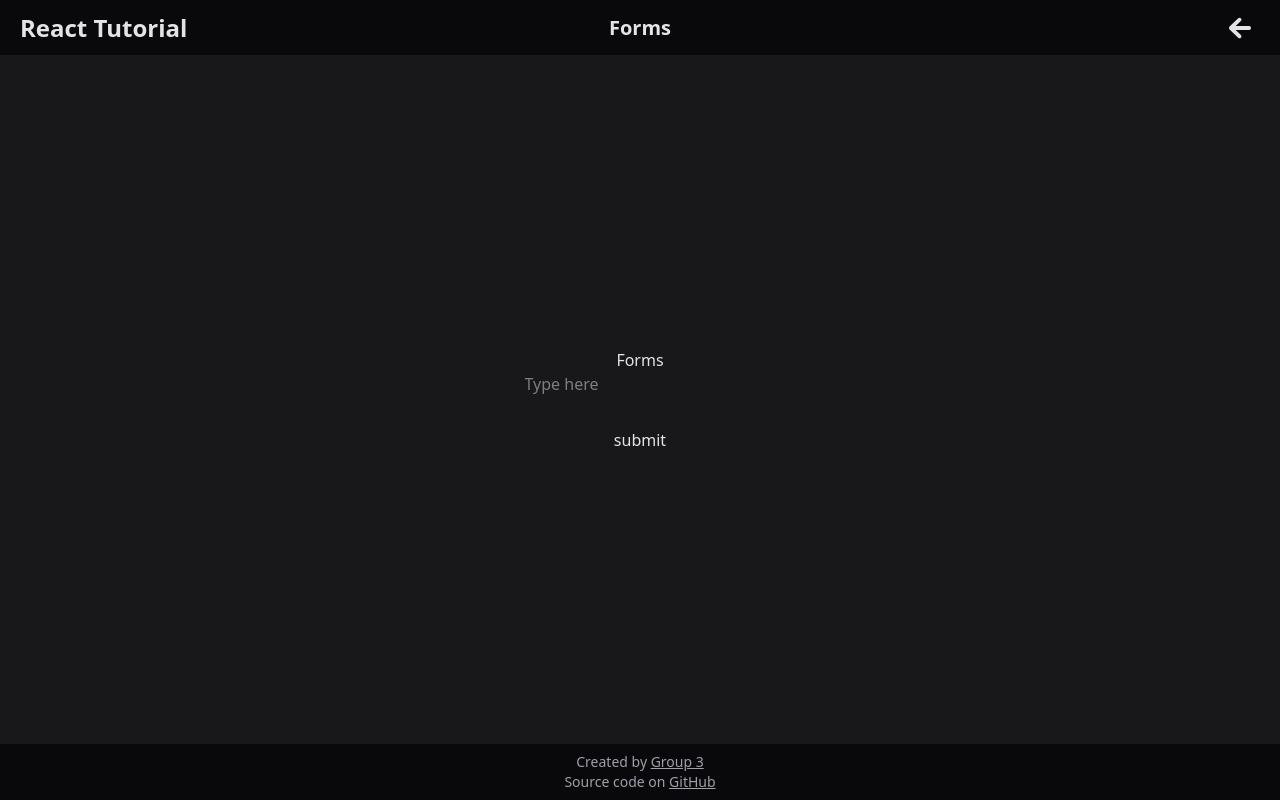
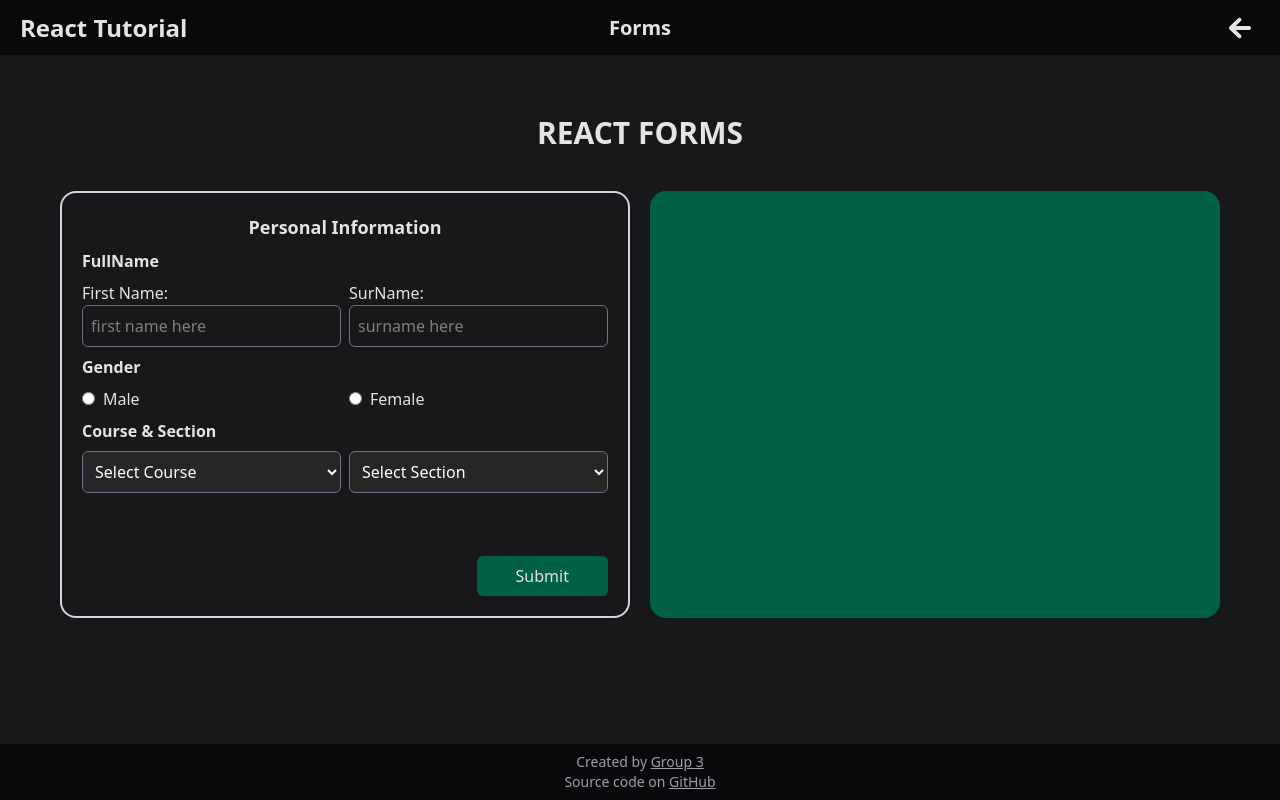
Before and after one commit to AetherKnowledge/React-Tutorial-3-State, a React (Vite) app: page /forms in a window 1280 px wide. Built offline with nearby package versions, Linux system fonts and the light colour scheme.

Commit message:
Refactor Forms component to include personal information fields and submit functionality

```diff
--- a/src/components/Forms/Forms.jsx
+++ b/src/components/Forms/Forms.jsx
@@ -1,30 +1,118 @@
 import { useState } from "react";
 
 export default function Forms() {
-  const [text, setText] = useState("");
-  const [a, setA] = useState("");
+  const [fName, setFName] = useState("");
+  const [sName, setSName] = useState("");
+  const [gender, setGender] = useState("");
+  const [course, setCourse] = useState("");
+  const [section, setSection] = useState("");
 
   return (
-    <div className="flex flex-col w-full h-full items-center justify-center">
-      Forms
+    <div className="flex flex-col w-full h-full items-center justify-top gap-10 p-15">
+      <div className="text-3xl font-bold">REACT FORMS</div>
+
+      {/*CARD PARENT*/}
+      <div className="w-full h-3/4 flex flex-row items-center justify-center gap-5">
+        {/*FORM CARD*/}
+        <div className="w-1/2 h-full border-2 border-gray-300 rounded-2xl p-5 space-y-2 flex flex-col">
+          <div className="text-lg font-bold w-full flex justify-center">
+            Personal Information
+          </div>
+          {/*COMPLETE NAME*/}
+          <div className="text-md font-semibold">FullName</div>
+          <div className="flex flex-row gap-2 w-full h-fit">
+            <label className="text-md w-1/2 ">
+              First Name:
               <input
                 type="text"
-        placeholder="Type here"
-        className="input"
-        value={text}
-        onChange={(e) => setText(e.target.value)}
+                placeholder="first name here"
+                className="input w-full border-1 border-gray-500 rounded-md p-2"
+                value={fName}
+                onChange={(e) => setFName(e.target.value)}
               />
-      <p className="mt-4">{a}</p>
+            </label>
+            <label className="text-md w-1/2 ">
+              SurName:
+              <input
+                type="text"
+                placeholder="surname here"
+                className="input w-full border-1 border-gray-500 rounded-md p-2"
+                value={sName}
+                onChange={(e) => setSName(e.target.value)}
+              />
+            </label>
+          </div>
+
+          {/*Gender*/}
+          <div className="text-md font-semibold">Gender</div>
+          <div className="flex flex-row gap-2 w-full h-fit">
+            <label className="text-md w-1/2 space-x-2">
+              <input
+                type="radio"
+                name="radio-1"
+                className="radio"
+                value="Male"
+                onChange={(e) => setGender(e.target.value)}
+              />
+              <span>Male</span>
+            </label>
+            <label className="text-md w-1/2 space-x-2">
+              <input
+                type="radio"
+                name="radio-1"
+                className="radio"
+                value="Female"
+                onChange={(e) => setGender(e.target.value)}
+              />
+              <span>Female</span>
+            </label>
+          </div>
+
+          {/*Course & Section*/}
+          <div className="text-md font-semibold">Course & Section</div>
+          <div className="flex flex-row gap-2 w-full h-fit">
+            {/*Dropdown for Course*/}
+            <select
+              className="input w-1/2 border-1 border-gray-500 rounded-md p-2 bg-neutral-800 text-white"
+              onChange={(e) => setCourse(e.target.value)}
+            >
+              <option value="">Select Course</option>
+              <option value="BSIT">BSIT</option>
+              <option value="BSIE">BSIE</option>
+              <option value="BSCPe">BSCPe</option>
+            </select>
+            {/*Dropdown for Section*/}
+            <select
+              className="input w-1/2 border-1 border-gray-500 rounded-md p-2 bg-neutral-800 text-white"
+              onChange={(e) => setSection(e.target.value)}
+            >
+              <option value="">Select Section</option>
+              <option value="A">A</option>
+              <option value="B">B</option>
+              <option value="C">C</option>
+            </select>
+          </div>
+
+          {/*Submit Button*/}
+          <div className="flex flex-row gap-2 w-full h-full justify-end items-end">
             <button
-        className="btn mt-4"
+              className="flex btn p-2 rounded-md bg-emerald-800 hover:bg-emerald-700 w-1/4 h-10 justify-center"
               onClick={() => {
-          console.log(text);
-          setA(text);
-          setText("");
+                console.log(fName);
+                console.log(sName);
+                console.log(gender);
+                console.log(course);
+                console.log(section);
               }}
             >
-        submit
+              Submit
             </button>
+          </div>
+        </div>
+
+        {/*RESULT CARD*/}
+        <div className="w-1/2 h-full bg-emerald-800 rounded-2xl p-5"></div>
+      </div>
     </div>
   );
 }
```
Lines whose indentation alone changed are shown as unchanged.
